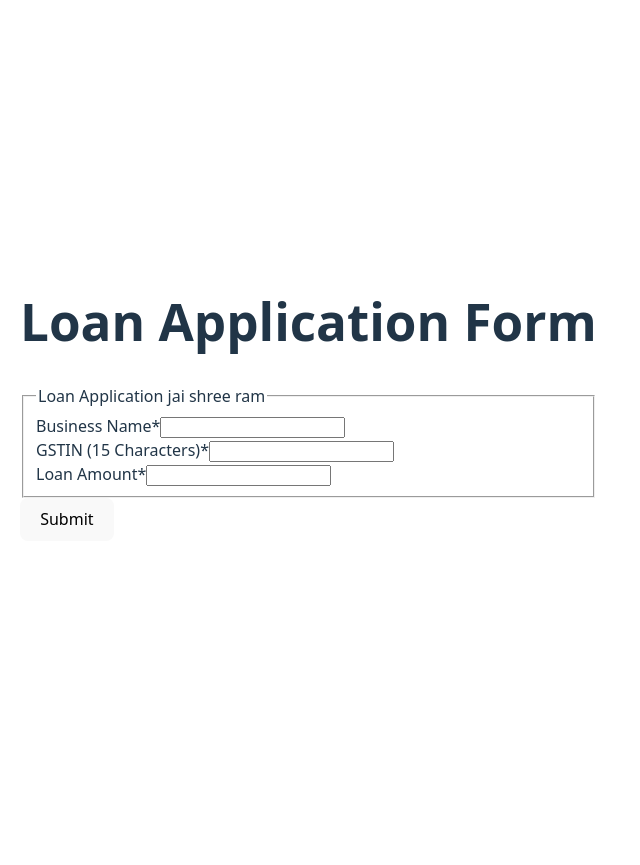
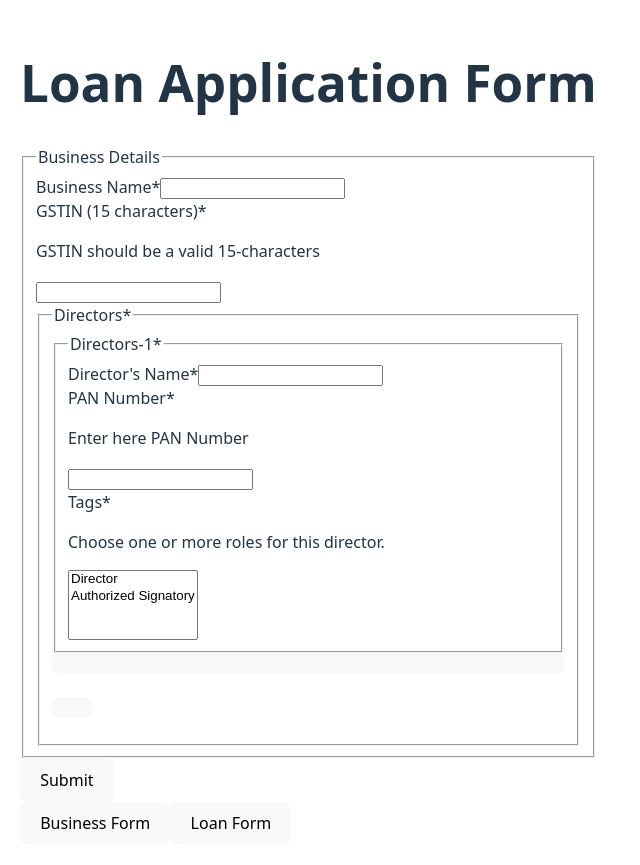
Before and after one commit to ritikkamboj/JSON-Schema-Design, a React (Vite) app: page / in a window 1280 px wide. Shown: the whole page, without its empty margins (0-640 px from the left). Before the commit the page ends 800 px from the top, so only its background shows below. Built offline with nearby package versions, Linux system fonts and the light colour scheme.

Commit message:
created both forms and implemented with react with also

```diff
--- a/src/App.jsx
+++ b/src/App.jsx
@@ -1,30 +1,30 @@
-import React from "react";
+import React, { useState } from "react";
 import Form from "@rjsf/core";
 import validator from "@rjsf/validator-ajv8";
 // https://www.jsonschemavalidator.net/
-// JSON
-const schema = {
-  title: "Loan Application jai shree ram ",
-  type: "object",
-  properties: {
-    businessName: {
-      type: "string",
-      title: "Business Name",
-    },
-    gstin: {
-      type: "string",
-      title: "GSTIN (15 Characters)",
-      pattern: "^[0-9]{2}[A-Z]{5}[0-9]{4}[A-Z]{1}[0-9A-Z]{1}[Z]{1}[0-9A-Z]{1}$",
-    },
-    loanAmount: {
-      type: "number",
-      title: "Loan Amount",
-      minimum: 50000,
-      maximum: 500000,
-    },
-  },
-  required: ["businessName", "gstin", "loanAmount"],
-};
+// // JSON
+// const schema = {
+//   title: "Loan Application",
+//   type: "object",
+//   properties: {
+//     businessName: {
+//       type: "string",
+//       title: "Business Name",
+//     },
+//     gstin: {
+//       type: "string",
+//       title: "GSTIN (15 Characters)",
+//       pattern: "^[0-9]{2}[A-Z]{5}[0-9]{4}[A-Z]{1}[0-9A-Z]{1}[Z]{1}[0-9A-Z]{1}$",
+//     },
+//     loanAmount: {
+//       type: "number",
+//       title: "Loan Amount",
+//       minimum: 50000,
+//       maximum: 500000,
+//     },
+//   },
+//   required: ["businessName", "gstin", "loanAmount"],
+// };
 
 const businessSchema = {
   "type": "object",
@@ -72,13 +72,25 @@ const businessSchema = {
 
         },
         "required": ["name","panNumber","tags"]
-      }
-
+      },
+      "minItems" : 1
     }
 
   },
   "required": ["directors","gstin","BusinessName"]
 }
+
+const businessUiSchema = {
+  directors: {
+    "ui:options": {
+      addable: true,
+      orderable: true,
+      removable: true
+    },
+    "ui:addButtonText": "Add Director" // Custom Add Button Text
+  }
+};
+
 
 //Loan Schema
 const loanSchema ={
@@ -177,7 +189,7 @@ const loanSchema ={
 
 
 // UI Customization (optional)
-const uiSchema = {
+const loanUiSchema = {
   "loanAmount": {
     "ui:widget": "range",
   },
@@ -189,16 +201,32 @@ const onSubmit = ({ formData }) => {
   alert("Form Submitted! Check the console for data.");
 };
 
-const App = () => {
+const App = ({formData}) => {
+  console.log('formData', formData)
+
+  const [formType , setFormType] = useState('businessSchema');
+
+  const schema = formType === 'businessSchema' ? businessSchema : loanSchema;
+
   return (
     <div style={{ padding: "20px" }}>
       <h1>Loan Application Form</h1>
-      <Form
-        schema={schema}
-        // uiSchema={uiSchema}
+     {formType === "businessSchema" ?  <Form
+        schema={businessSchema}
+        uiSchema={businessUiSchema}
         onSubmit={onSubmit}
         validator={validator}
-      />
+      /> :  <Form
+      schema={loanSchema}
+      uiSchema={loanUiSchema}
+      onSubmit={onSubmit}
+      validator={validator}
+    />}
+      <div>
+        <button onClick={()=> setFormType('businessSchema')}>Business Form</button>
+        <button onClick={()=> setFormType('loanSchema')}>Loan Form</button>
+      </div>
+
     </div>
   );
 };
```
